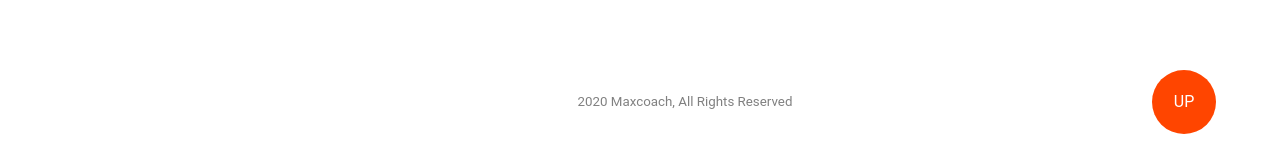
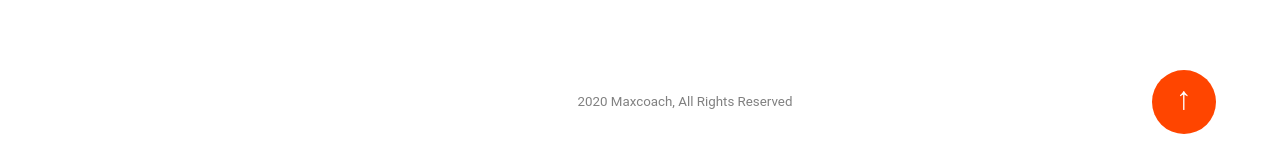
Before and after one commit to Marzio95/proj-html-vuejs, a Vue app: page / in a window 1280 px wide. Shown: the part 6842-6988 px from the top of the page. Built offline with nearby package versions, Linux system fonts and the light colour scheme.

Commit message:
implemento l arrow up

```diff
--- a/src/components/FooterProj.vue
+++ b/src/components/FooterProj.vue
@@ -40,7 +40,7 @@
     </div>
     <div class="edits">
       <small class="credits"> 2020 Maxcoach, All Rights Reserved</small>
-      <a class="up" href="#header">UP</a>
+      <a class="up" href="#header">&#8593;</a>
     </div>
   </footer>
 </template>
@@ -124,11 +124,12 @@ a {
   color: white;
   width: 4rem;
   height: 4rem;
-  line-height: 4rem;
+  line-height: 3.6rem;
   border-radius: 50%;
   border: none;
   text-decoration: none;
   text-align: center;
   scroll-behavior: smooth;
+  font-size: 2rem;
 }
 </style>
```
